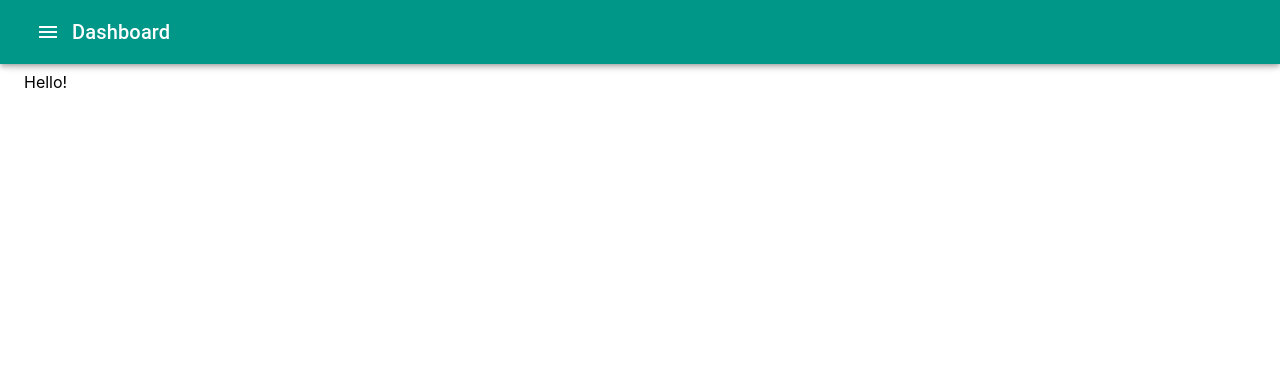
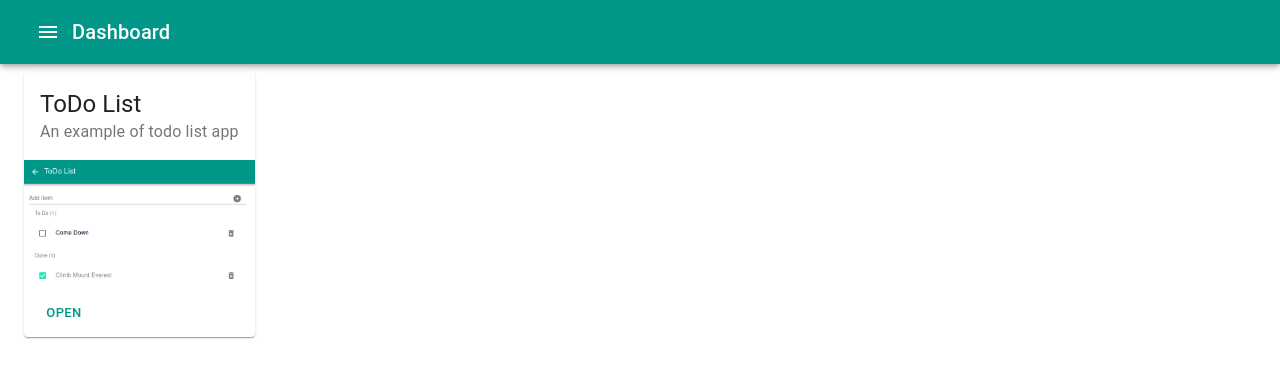
Before and after one commit to mastro-elfo/demosaur, a React (Create React App) app: page /help in a window 1280 px wide. Shown: the top 378 px of the page. Built offline with nearby package versions, Linux system fonts and the light colour scheme.

Commit message:
Add todolist app to dashboard

```diff
--- a/package.json
+++ b/package.json
@@ -1,6 +1,6 @@
 {
   "name": "demosaur",
-  "version": "1.0.0",
+  "version": "1.0.1",
   "homepage": "/demosaur",
   "private": true,
   "dependencies": {
--- a/src/pages/dashboard.jsx
+++ b/src/pages/dashboard.jsx
@@ -1,6 +1,17 @@
 import React from "react";
 
 import { useHistory } from "react-router-dom";
+
+import {
+  Button,
+  Card,
+  CardActionArea,
+  CardActions,
+  CardHeader,
+  // CardContent,
+  CardMedia,
+  Grid
+} from "@material-ui/core";
 
 import {
   Content,
@@ -73,7 +84,18 @@ function Component() {
           Dashboard
         </Header>
       }
-      content={<Content>Hello!</Content>}
+      content={
+        <Content>
+          <Grid container>
+            <AppGridCard
+              href="/todolist"
+              title="ToDo List"
+              subheader="An example of todo list app"
+              image={`${process.env.PUBLIC_URL}/static/todolist.png`}
+            />
+          </Grid>
+        </Content>
+      }
     />
   );
 }
@@ -83,3 +105,22 @@ export const route = {
   exact: true,
   component: Component
 };
+
+function AppGridCard({ href, title, subheader, image }) {
+  const { push } = useHistory();
+  return (
+    <Grid item>
+      <Card>
+        <CardActionArea onClick={() => push(href)}>
+          <CardHeader title={title} subheader={subheader} />
+          <CardMedia image={image} style={{ paddingTop: "56.25%" }} />
+        </CardActionArea>
+        <CardActions>
+          <Button color="primary" size="small" onClick={() => push(href)}>
+            Open
+          </Button>
+        </CardActions>
+      </Card>
+    </Grid>
+  );
+}
```
Also changed, not shown: public/static/todolist.png (added).
